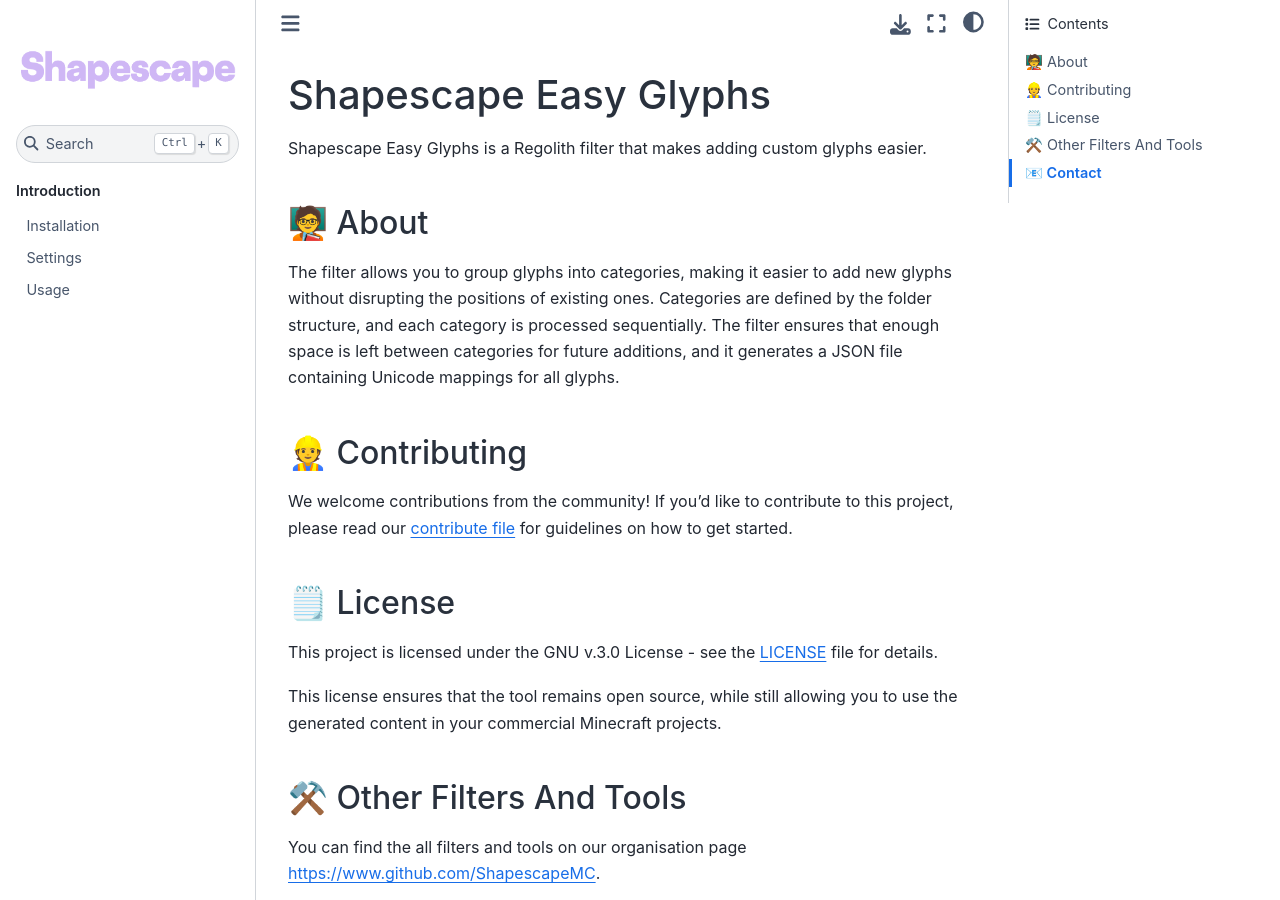
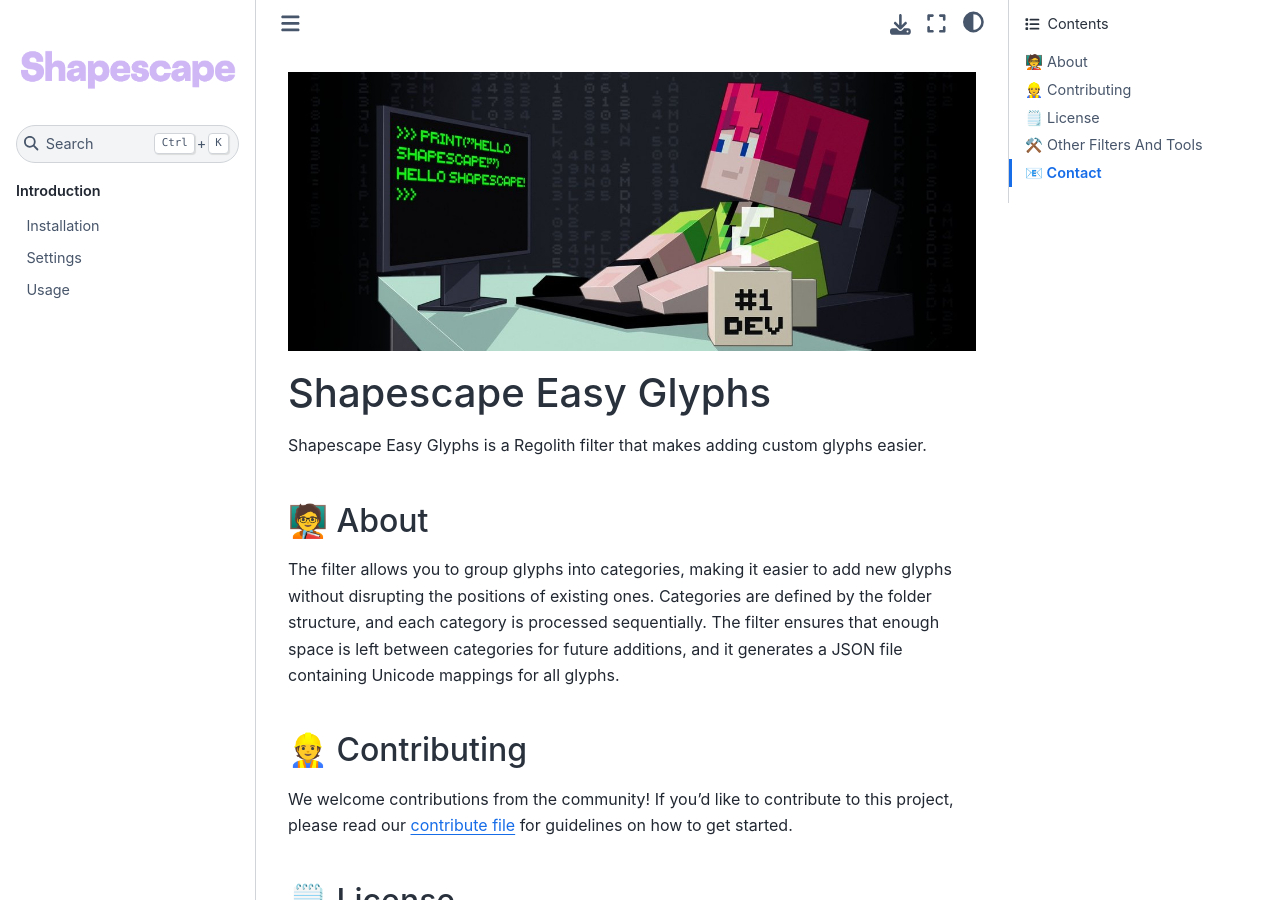
Before and after one commit to ShapescapeMC/Shapescape-Easy-Glyphs, a Sphinx documentation site: the page built from docs/index.md, in a window 1280 px wide and 900 px high. Built offline with Sphinx 7.4.7 and the Sphinx Book theme 1.1.4, drawn with Linux system fonts in a browser that asks for light colours.

Commit message:
Added a header image for the index file

````diff
--- a/docs/index.md
+++ b/docs/index.md
@@ -6,6 +6,8 @@ Installation <introduction/installation>
 Settings <introduction/settings>
 Usage <introduction/usage>
 ```
+
+![](../header.jpg)
 
 # Shapescape Easy Glyphs
 Shapescape Easy Glyphs is a Regolith filter that makes adding custom glyphs easier.
````
